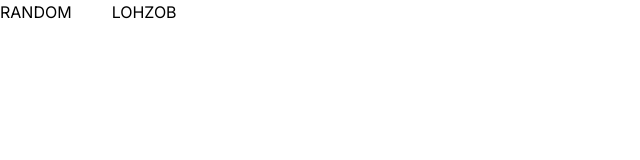
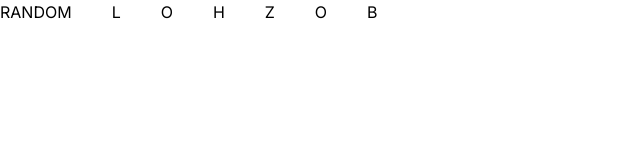
Before and after one commit to LeoShumacher/keyboard-game, a Next.js app: page / in a window 1280 px wide. Both pictures are taken after a click on the button "RANDOM". Shown: the top 160 px of the page, without its empty margins (0-640 px from the left). Built offline with nearby package versions, Linux system fonts and the light colour scheme.

Commit message:
render in component

```diff
--- a/src/app/page.tsx
+++ b/src/app/page.tsx
@@ -9,7 +9,6 @@ export default function Home() {
 
   function RandomKey() {
     const RandomLetters: string[] = [];
-
     for (let i = 0; i < 6; i++) {
       const letter = alphabet[~~(Math.random() * alphabet.length)];
       RandomLetters.push(letter);
@@ -32,7 +31,7 @@ export default function Home() {
         console.log("Letra:", keyPress);
         setKeyPressed(keyPress);
         if (generatedLetters.includes(keyPress)) {
-          alert("acertou");
+
           generatedLetters.shift();
         }
       }
@@ -48,7 +47,9 @@ export default function Home() {
   return (
     <main className="flex flex-wrap gap-10">
       <button onClick={RandomKey}>RANDOM</button>
-      {generatedLetters}
+      {generatedLetters.map((index, letters) => (
+        <span key={letters}> {index}</span>
+      ))}
     </main>
   );
 }
```
